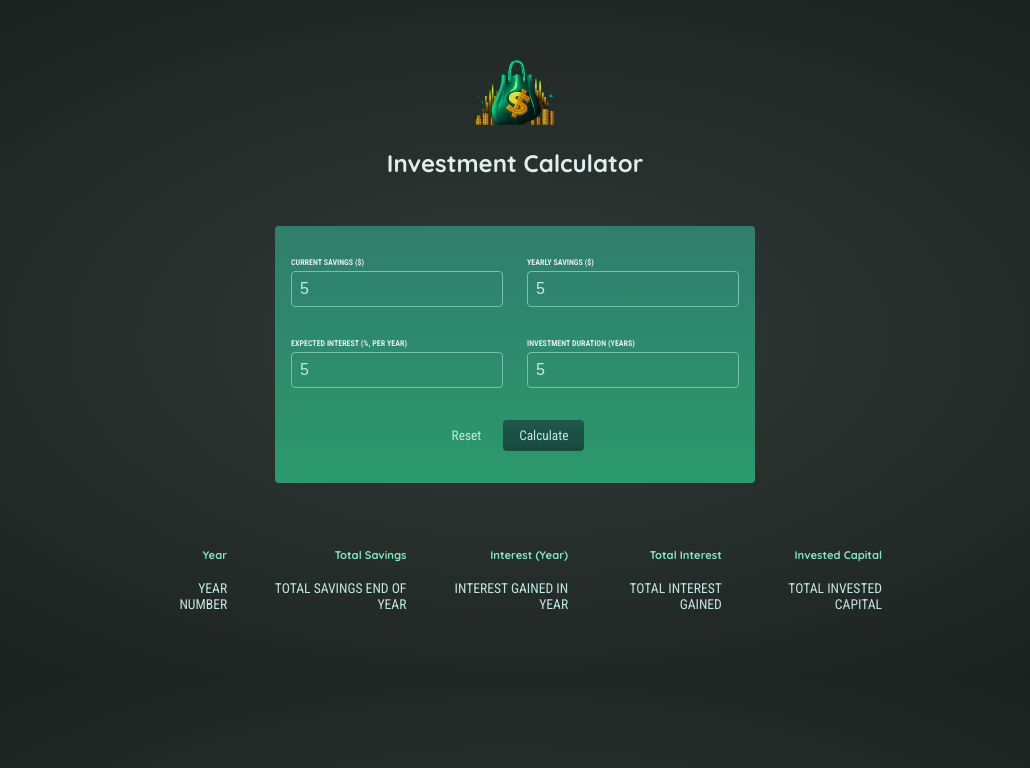
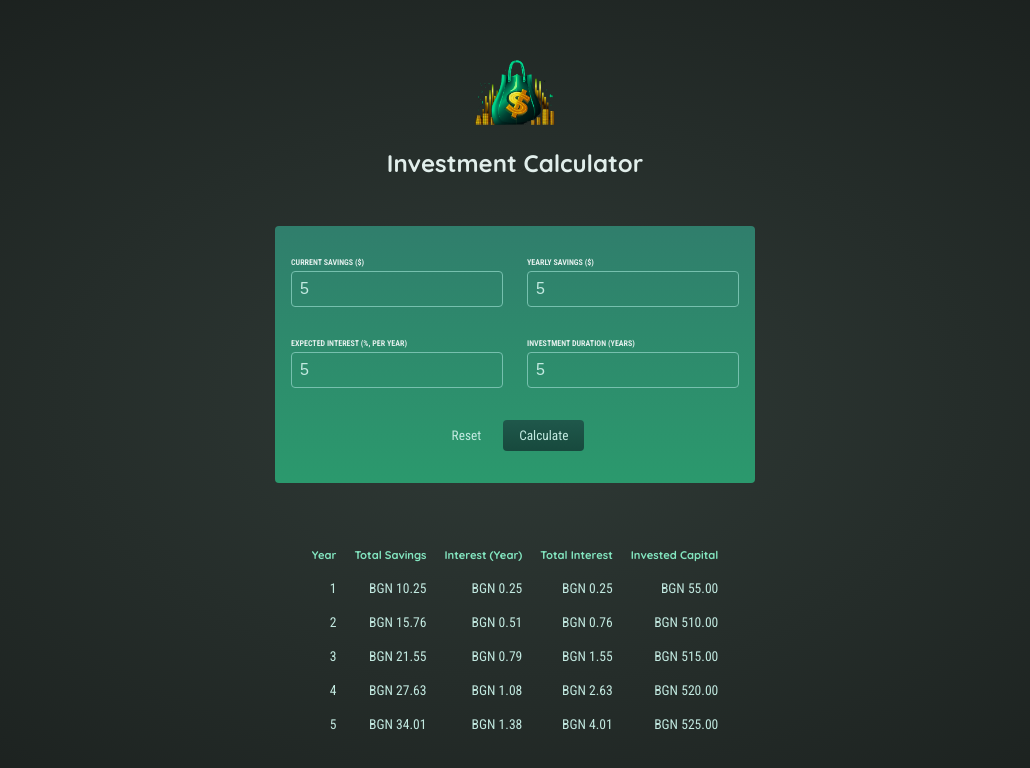
Before and after one commit to pinkyCodes/InvestmentCalculator, a React (Vite) app: page / in a window 1280 px wide. Both pictures are taken after typing "5", "5", "5", "5" into the empty fields and a click on the button "Calculate". Shown: the top 768 px of the page, without its empty margins (125-1155 px from the left). Built offline with nearby package versions, Linux system fonts and the light colour scheme.

Commit message:
feat: lift state up and output results conditionally

```diff
--- a/src/App.tsx
+++ b/src/App.tsx
@@ -1,29 +1,29 @@
+import { useState } from 'react';
 import Header from './components/Header';
 import InvestmentForm from './components/InvestmentForm';
 import InvestmentResult from './components/InvestmentResult';
+import UserData from './models/UserData.model';
 import UserInput from './models/UserInput.model';
 
 const App: React.FC = () => {
 
-  // const [userInput, setUserInput] = useState();
+  const [userData, setUserData] = useState<UserData[]>([]);
+  const [userInput, setUserInput] = useState<UserInput>();
 
   const calculateHandler = (userInput: UserInput): void => {
-    // Should be triggered when form is submitted
-    // You might not directly want to bind it to the submit event on the form though...
+    setUserInput(userInput);
 
-    const yearlyData = []; // per-year results
+    const yearlyData = [];
 
-    let currentSavings = +userInput['current-savings']; // feel free to change the shape of this input object!
-    const yearlyContribution = +userInput['yearly-contribution']; // as mentioned: feel free to change the shape...
+    let currentSavings = +userInput['current-savings'];
+    const yearlyContribution = +userInput['yearly-contribution'];
     const expectedReturn = +userInput['expected-return'] / 100;
     const duration = +userInput['duration'];
 
-    // The below code calculates yearly results (total savings, interest etc)
     for (let i = 0; i < duration; i++) {
       const yearlyInterest = currentSavings * expectedReturn;
       currentSavings += yearlyInterest + yearlyContribution;
       yearlyData.push({
-        // feel free to change the shape of the data pushed to the array!
         year: i + 1,
         yearlyInterest: yearlyInterest,
         savingsEndOfYear: currentSavings,
@@ -31,17 +31,19 @@ const App: React.FC = () => {
       });
     }
 
-    // do something with yearlyData ...
+    setUserData(yearlyData);
   };
 
   return (
     <div>
       <Header />
-      <InvestmentForm onSubmitForm={calculateHandler} />
+      <InvestmentForm onCalculate={calculateHandler} />
 
-      {/* Todo: Show below table conditionally (only once result data is available) */}
-      {/* Show fallback text if no data is available */}
-      <InvestmentResult />
+      {userData.length > 0 ?
+        <InvestmentResult data={userData} initialInvestment={userInput!['current-savings']} />
+        :
+        <p>Oopsie!</p>
+      }
 
     </div>
   );
--- a/src/components/InvestmentForm.tsx
+++ b/src/components/InvestmentForm.tsx
@@ -1,10 +1,10 @@
 import { useState } from "react";
 import UserInput from "../models/UserInput.model";
 interface InvestmentFormProps {
-    onSubmitForm: (userInput: UserInput) => void;
+    onCalculate: (userInput: UserInput) => void;
 };
 
-const InvestmentForm: React.FC<InvestmentFormProps> = ({ onSubmitForm }) => {
+const InvestmentForm: React.FC<InvestmentFormProps> = ({ onCalculate }) => {
 
     const [enteredCurrentSavings, setEnteredCurrentSavings] = useState<string>('');
     const [enteredYearlyContribution, setEnteredYearlyContribution] = useState<string>('');
@@ -21,7 +21,7 @@ const InvestmentForm: React.FC<InvestmentFormProps> = ({ onSubmitForm }) => {
             'duration': enteredDuration,
         };
 
-        onSubmitForm(currentUserInput);
+        onCalculate(currentUserInput);
     };
 
     // const resetHandler = (event: React.MouseEvent<HTMLButtonElement>) => {
--- a/src/components/InvestmentResult.tsx
+++ b/src/components/InvestmentResult.tsx
@@ -1,4 +1,13 @@
-const InvestmentResult = () => {
+import UserData from "../models/UserData.model";
+import currencyFormatter from '../utils/currencyFormatter';
+
+interface InvestmentResultProps {
+    data: UserData[];
+    initialInvestment: string;
+};
+
+const InvestmentResult: React.FC<InvestmentResultProps> = ({ data, initialInvestment }) => {
+
     return (
         <table className="result">
             <thead>
@@ -11,13 +20,22 @@ const InvestmentResult = () => {
                 </tr>
             </thead>
             <tbody>
-                <tr>
-                    <td>YEAR NUMBER</td>
-                    <td>TOTAL SAVINGS END OF YEAR</td>
-                    <td>INTEREST GAINED IN YEAR</td>
-                    <td>TOTAL INTEREST GAINED</td>
-                    <td>TOTAL INVESTED CAPITAL</td>
-                </tr>
+                {data.map((yearData) => (
+                    <tr key={yearData.year}>
+                        <td>{yearData.year}</td>
+                        <td>{currencyFormatter.format(yearData.savingsEndOfYear)}</td>
+                        <td>{currencyFormatter.format(yearData.yearlyInterest)}</td>
+                        <td>{currencyFormatter.format(
+                            yearData.savingsEndOfYear -
+                            Number(initialInvestment) -
+                            yearData.yearlyContribution * yearData.year
+                        )}</td>
+                        <td>{currencyFormatter.format(
+                            initialInvestment +
+                            yearData.yearlyContribution * yearData.year
+                        )}</td>
+                    </tr>
+                ))}
             </tbody>
         </table>
     );
```
